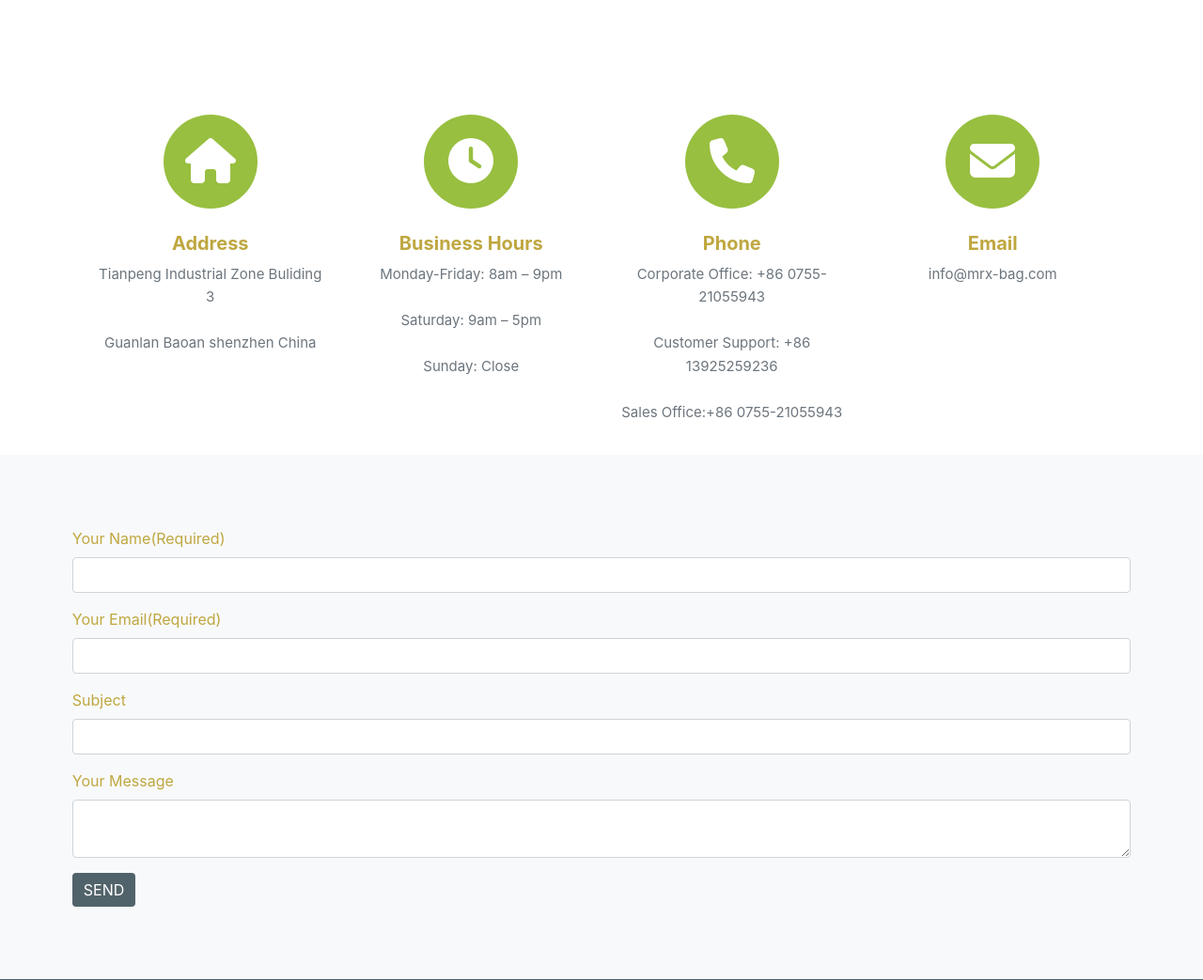
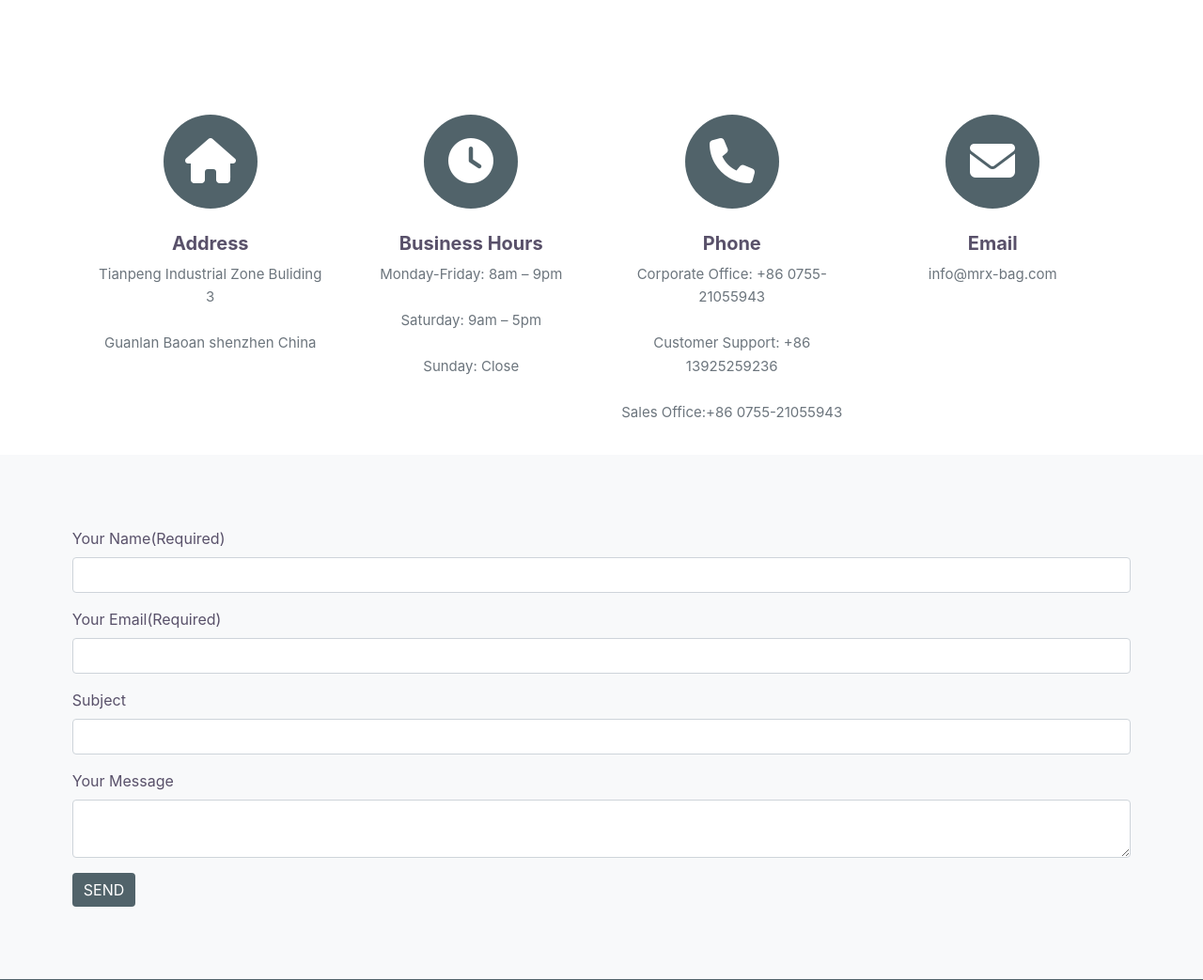
Before and after one commit to yash-93/Internship-United-Fashion-Company, a PHP site: page /contactUs.html in a window 1280 px wide. Shown: the part 560-1603 px from the top of the page at 94% size. Run offline with PHP 8.4, Linux system fonts and the light colour scheme; some libraries are stand-ins or nearby versions.

Commit message:
Update contactUs.css

```diff
--- a/css/contactUs.css
+++ b/css/contactUs.css
@@ -37,11 +37,11 @@
 	padding-top: 10%!important;
 	font-size: 20px;
 	font-weight: bold;
-	color: #BFA740;
+	color: #59516A;
 }
 
 .contactS1 .imgsetting{
-	background-color: #98BF40!important;
+	background-color: #51636A!important;
 	height: 100px;
 	width: 100px
 }
@@ -56,5 +56,5 @@
 }
 
 form label{
-	color: #BFA740;
+	color: #59516A;
 }
```
